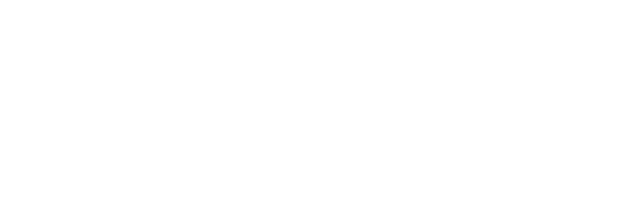
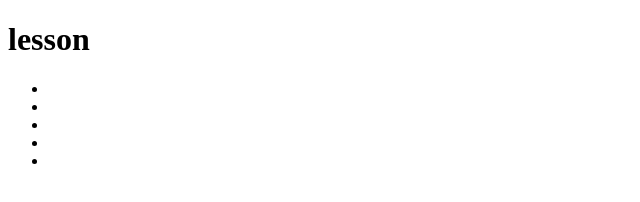
Before and after one commit to yusuke/1108, a plain HTML site: page index.html in a window 1280 px wide. Shown: the whole page, without its empty margins (0-640 px from the left). Drawn offline with Linux system fonts and the light colour scheme.

Commit message:
タグ追加

```diff
--- a/index.html
+++ b/index.html
@@ -1,11 +1,18 @@
 <!DOCTYPE html>
-<html lang="en">
+<html lang="ja">
 <head>
     <meta charset="UTF-8">
     <title>hogehoge</title>
 </head>
 <body>
-
+<h1 class="hoge">lesson</h1>
+<ul>
+    <li></li>
+    <li></li>
+    <li></li>
+    <li></li>
+    <li></li>
+</ul>
 
 
 
```
